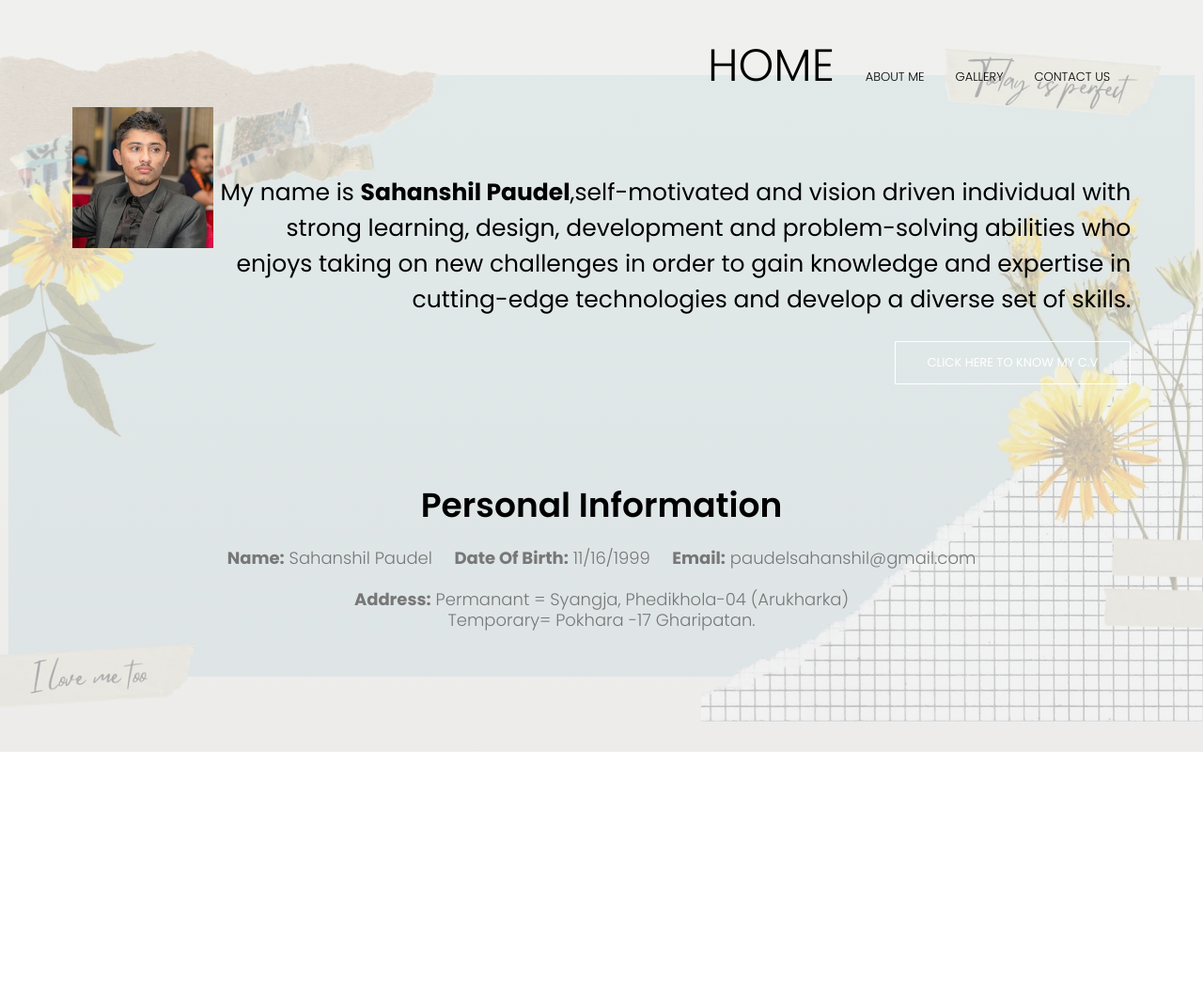
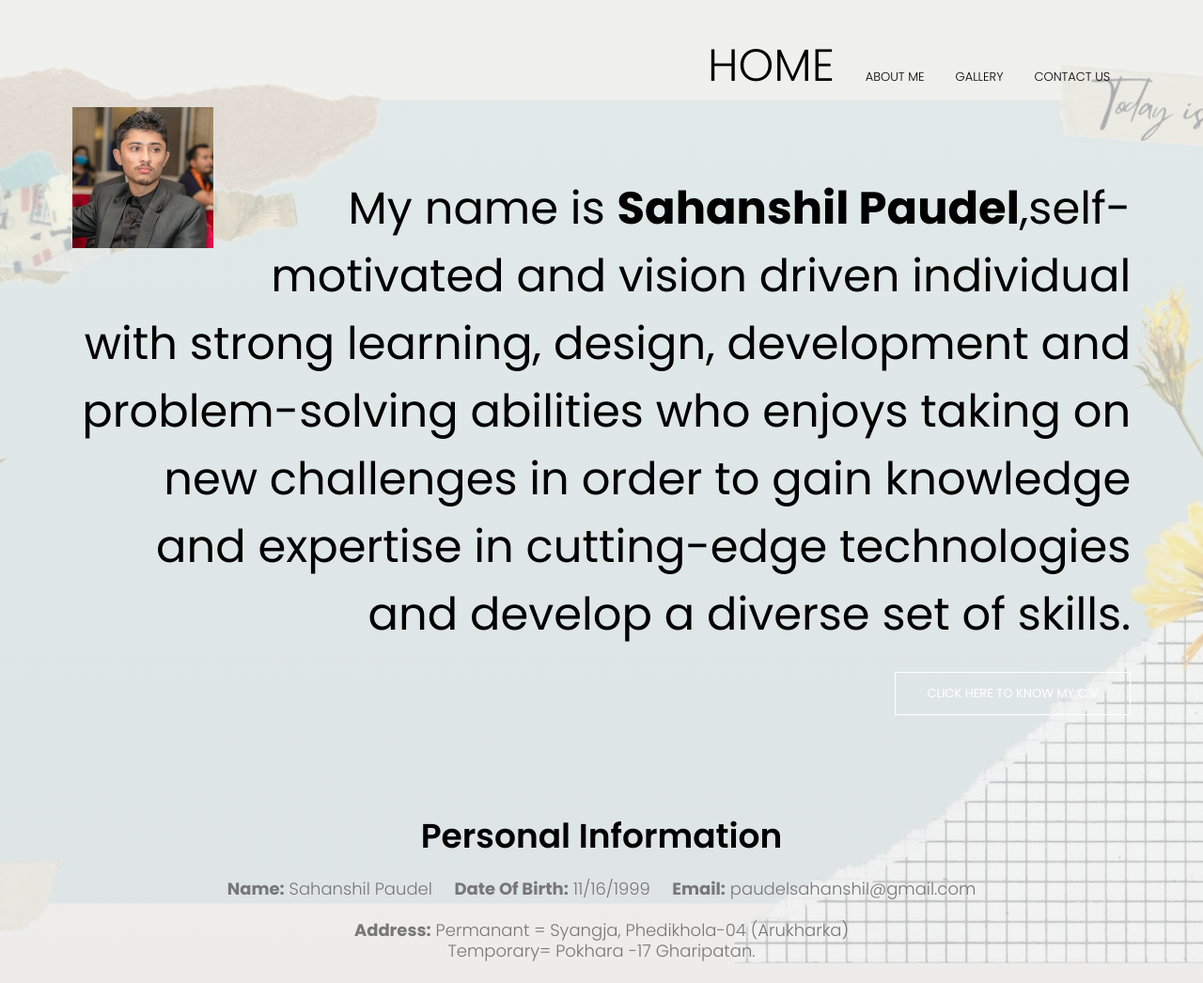
Before and after one commit to SahanshilPaudel/sahanshilpaudel, a plain HTML site: page sam.html in a window 1280 px wide. Shown: the whole page at 94% size. Before the commit the page ends 800 px from the top, so only its background shows below. Drawn offline with Linux system fonts and the light colour scheme; some icons are missing.

Commit message:
Update style.css

```diff
--- a/style.css
+++ b/style.css
@@ -83,10 +83,7 @@ nav{
 	font-size: 14px;
 	color: #fff;
 }
-.text-int p{
-	font-size: 25px;
-	text-decoration: #f44336;
-}
+
 .hero-btn{
 	display: inline-block;
 	text-decoration: none;
```
